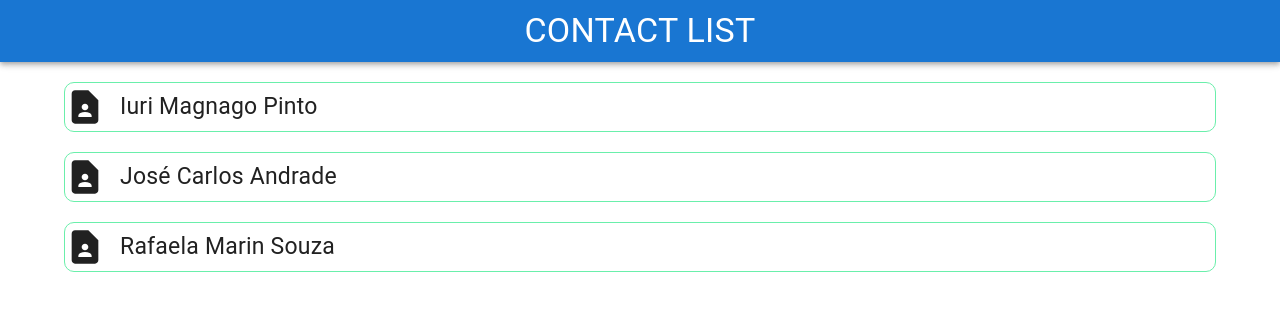
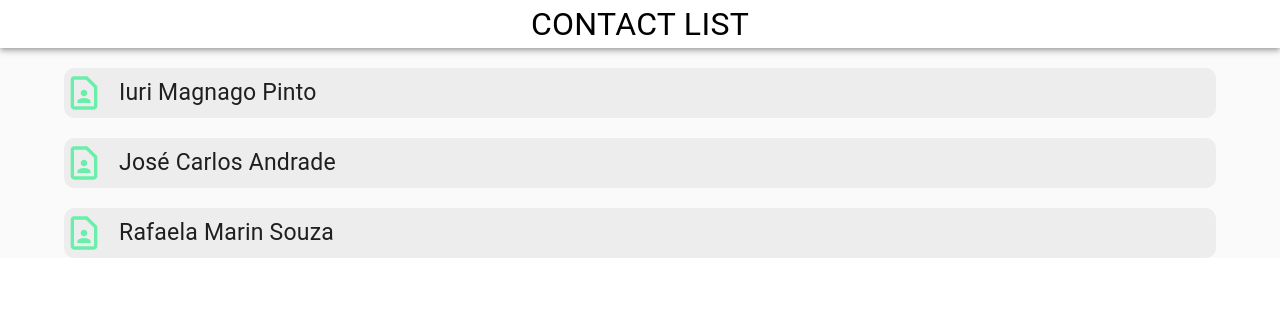
Before and after one commit to iurimp91/contact-list, a React (Create React App) app: page / in a window 1280 px wide. Shown: the top 310 px of the page. Built offline with nearby package versions, Linux system fonts and the light colour scheme.

Commit message:
feat: add contact card component styles

```diff
--- a/src/App.tsx
+++ b/src/App.tsx
@@ -1,5 +1,5 @@
 import { AppBar, Typography, Box, Container } from "@mui/material";
-import { ContactPage } from "@mui/icons-material";
+import { ContactPageOutlined } from "@mui/icons-material";
 import { ReactNode } from "react";
 
 const contactList = [
@@ -17,14 +17,17 @@ function ContactCard({ children }: ContactProps): JSX.Element {
     <Box
       sx={{
         height: "50px",
-        border: "1px solid #6AEFAB",
+        backgroundColor: "#EDEDED",
         borderRadius: "10px",
         display: "flex",
         alignItems: "center",
-        mb: "20px"
+        mb: "20px",
+        ":hover": {
+          backgroundColor: "#DBDBDB"
+        }
       }}
     >
-      <ContactPage sx={{ fontSize: "40px" }} />
+      <ContactPageOutlined sx={{ fontSize: "40px", color: "#6AEFAB" }} />
       <Typography sx={{ fontSize: "23px", ml: "15px" }}>{children}</Typography>
     </Box>
   );
@@ -32,9 +35,16 @@ function ContactCard({ children }: ContactProps): JSX.Element {
 
 function App(): JSX.Element {
   return (
-    <>
-      <AppBar position="static" sx={{ padding: "10px" }}>
-        <Typography variant="h4" textAlign="center">
+    <Box sx={{ backgroundColor: "#FAFAFA" }}>
+      <AppBar
+        position="static"
+        sx={{
+          backgroundColor: "#FFFFFF",
+        }}
+      >
+        <Typography
+          sx={{ color: "#000000", textAlign: "center", fontSize: "32px" }}
+        >
           CONTACT LIST
         </Typography>
       </AppBar>
@@ -43,7 +53,7 @@ function App(): JSX.Element {
           <ContactCard key={name}>{name}</ContactCard>
         ))}
       </Container>
-    </>
+    </Box>
   );
 }
 
```
